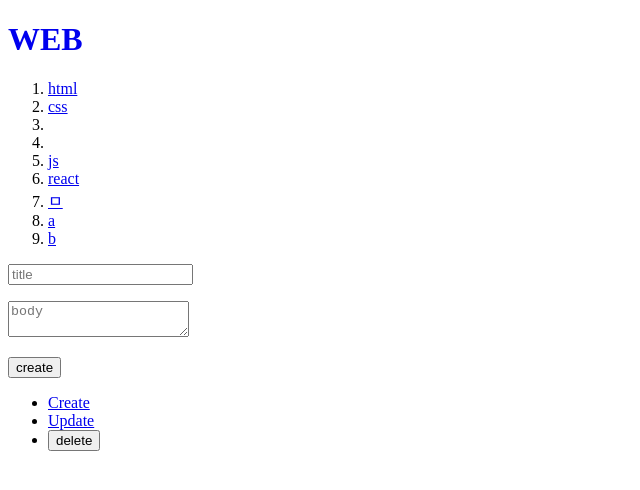
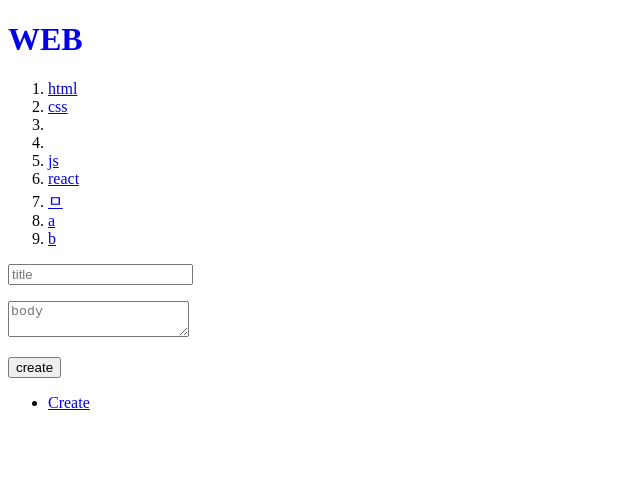
Before and after one commit to dbs271/life-coding_nextJS, a Next.js app: page /create in a window 1280 px wide. Shown: the top 490 px of the page, without its empty margins (0-640 px from the left). Built offline with nearby package versions, Linux system fonts and the light colour scheme; data requests are answered from the project's data file.

Commit message:
update&delete 구현

```diff
--- /dev/null
+++ b/src/app/Control.js
@@ -0,0 +1,26 @@
+"use client";
+import Link from "next/link";
+import { useParams } from "next/navigation";
+
+export const Control = () => {
+  const params = useParams();
+  const id = params.id;
+  return (
+    <ul>
+      <li>
+        <Link href="/create">Create</Link>
+      </li>
+      {id ? (
+        <>
+          <li>
+            <Link href="/update">Update</Link>
+          </li>
+          <li>
+            {" "}
+            <input type="button" value="delete" />{" "}
+          </li>{" "}
+        </>
+      ) : null}
+    </ul>
+  );
+};
--- a/src/app/layout.js
+++ b/src/app/layout.js
@@ -1,11 +1,11 @@
 import Link from "next/link";
+import { Control } from "./Control";
 import "./globals.css";
 
 export const metadata = {
   title: "Web tutorials",
   description: "Generated by peter",
 };
-
 export default async function RootLayout({ children }) {
   const res = await fetch("http://localhost:9999/topics", {
     cache: "no-store",
@@ -27,18 +27,7 @@
           })}
         </ol>
         {children}
-        <ul>
-          <li>
-            <Link href="/create">Create</Link>
-          </li>
-          <li>
-            <Link href="/update">Update</Link>
-          </li>
-          <li>
-            {" "}
-            <input type="button" value="delete" />{" "}
-          </li>
-        </ul>
+        <Control />
       </body>
     </html>
   );
```
